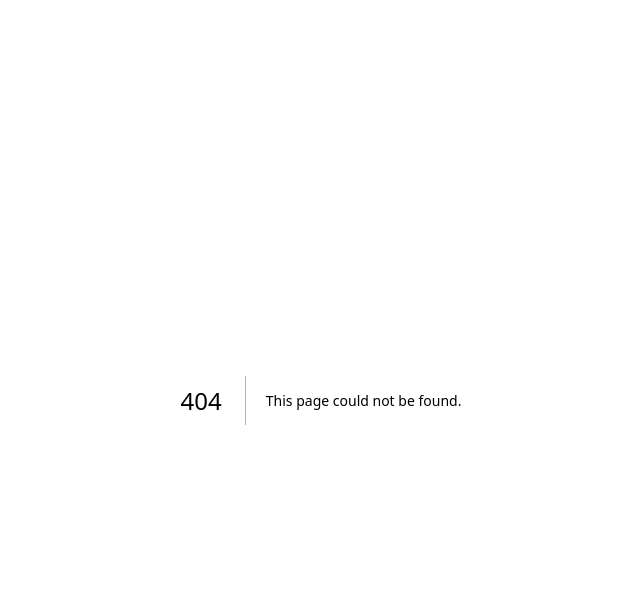
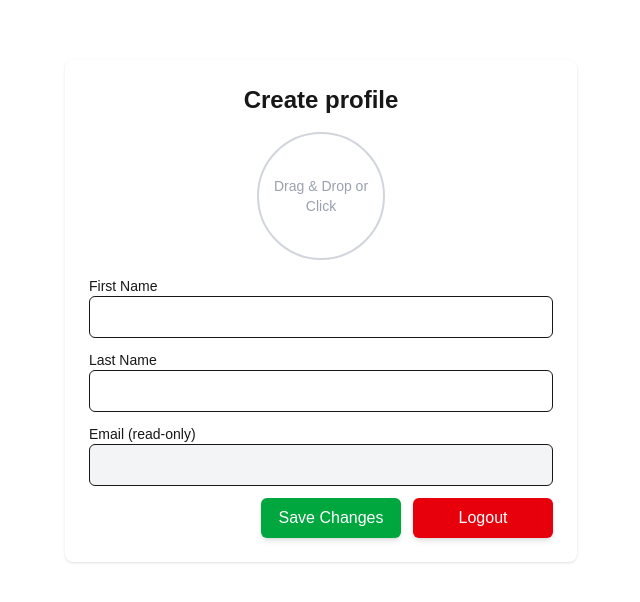
Before and after one commit to danizhlee98/UMSFrontEnd, a Next.js app: page /edit in a window 1280 px wide. Before the commit this address had no page. Shown: the top 602 px of the page, without its empty margins (319-959 px from the left). Built offline with nearby package versions, Linux system fonts and the light colour scheme; no server answers.

Commit message:
feat(ui): add new Page for Edit and Create

```diff
--- /dev/null
+++ b/src/app/create/page.tsx
@@ -0,0 +1,7 @@
+"use client";
+
+import ProfileForm from "../components/form/profile-form";
+
+export default function create() {
+  return <div><ProfileForm type="create"/ ></div>;
+}
--- /dev/null
+++ b/src/app/edit/page.tsx
@@ -0,0 +1,11 @@
+"use client";
+
+import { useSearchParams } from "next/navigation";
+import ProfileForm from "../components/form/profile-form";
+
+export default function edit() {
+  const searchParams = useSearchParams();
+  const email = searchParams.get("email") ?? "";
+
+  return <div><ProfileForm type="update" email={email} /></div>;
+}
```
